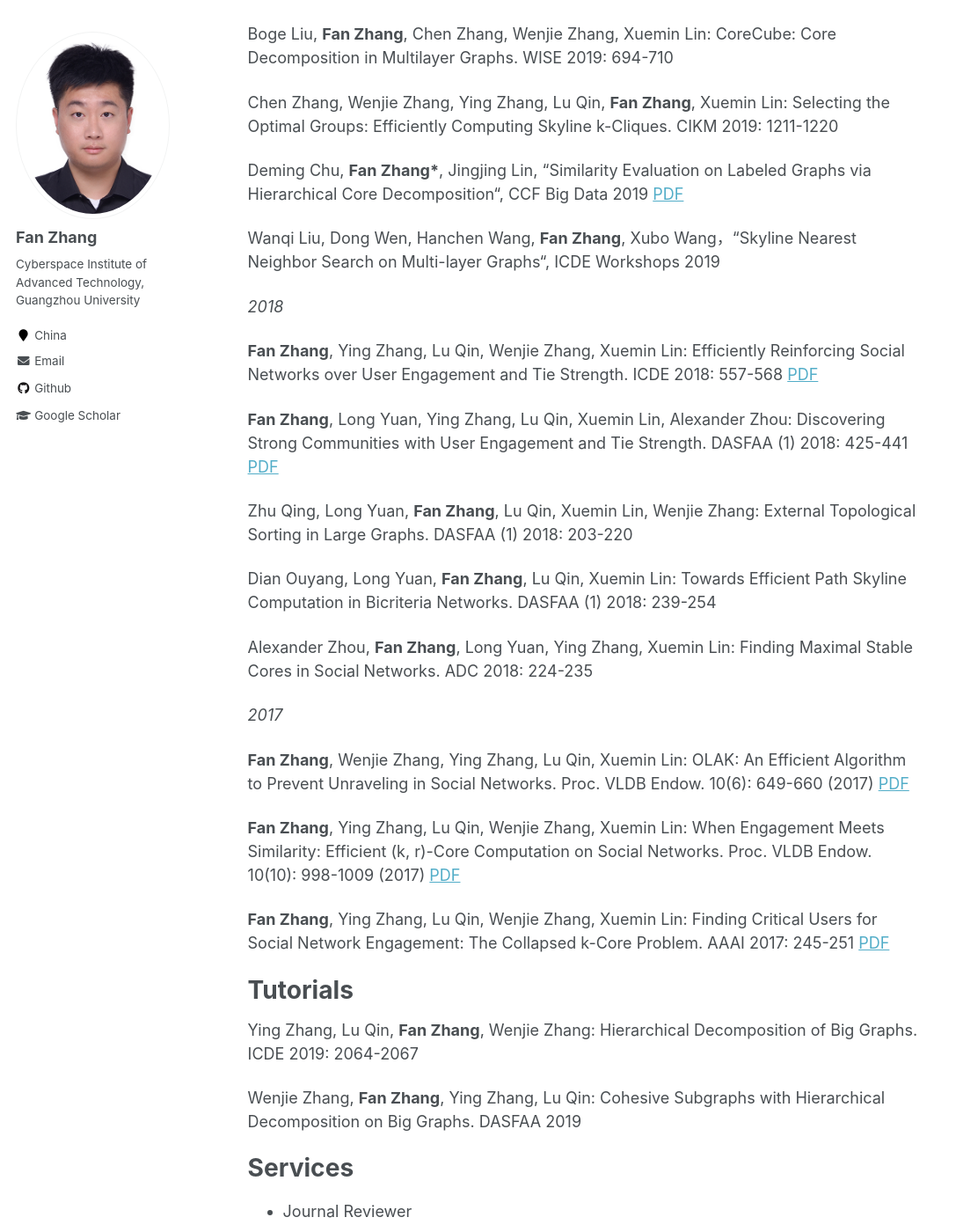
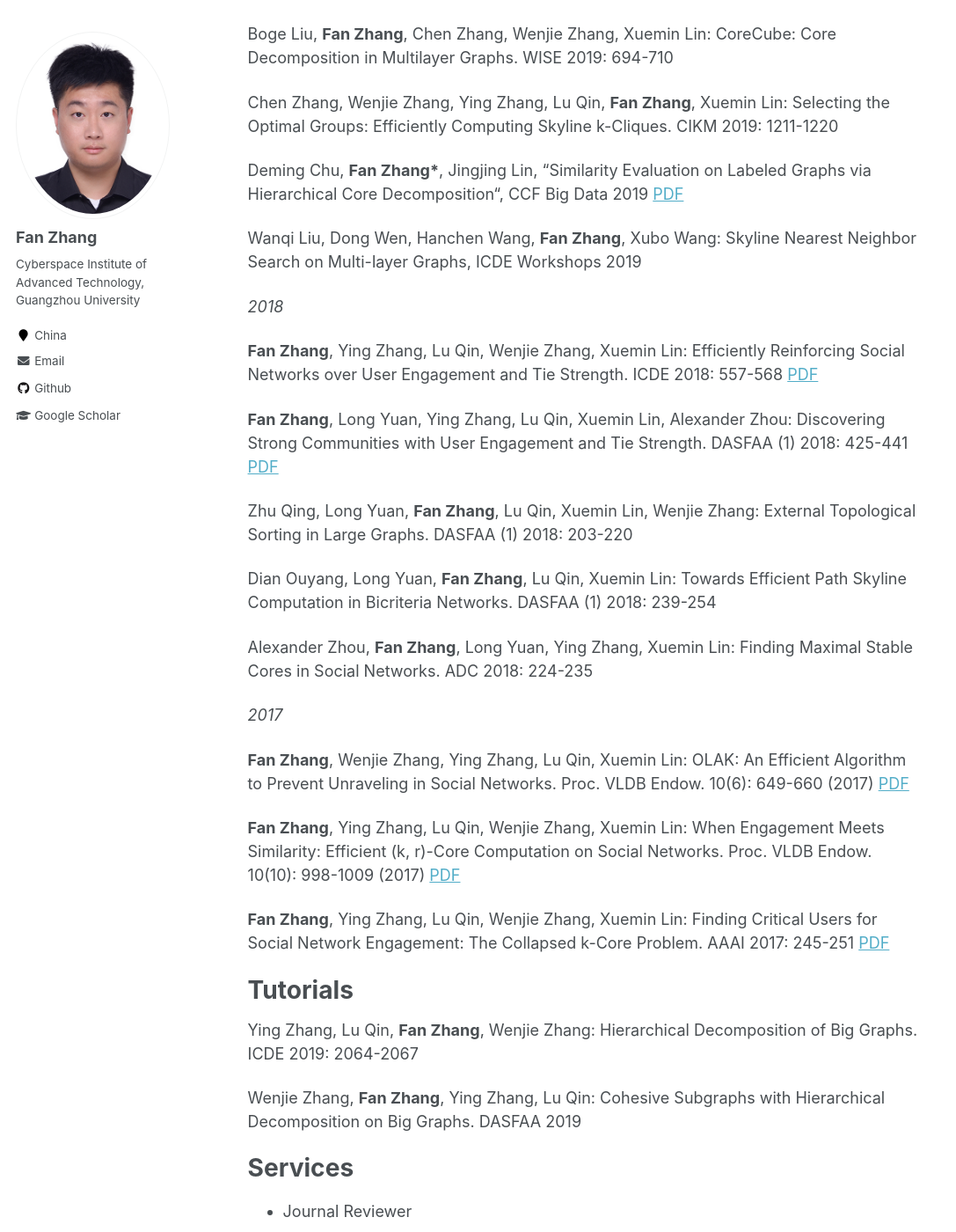
Before and after one commit to fanzhangcs/fanzhangcs.github.io, a Jekyll site: the page built from _pages/about.md, in a window 1280 px wide and 1400 px high, scrolled down 1997 px. Shown: the whole window at 88% size, without its empty margins (0-1087 px from the left). Built offline with Jekyll 4.4.1, drawn with Linux system fonts in a browser that asks for light colours; some of the changed text lies outside the part shown.

```diff
--- a/_pages/about.md
+++ b/_pages/about.md
@@ -60,7 +60,7 @@ Chen Zhang, Wenjie Zhang, Ying Zhang, Lu Qin, **Fan Zhang**, Xuemin Lin: Selecti
 
 Deming Chu, **Fan Zhang\***, Jingjing Lin, “Similarity Evaluation on Labeled Graphs via Hierarchical Core Decomposition“, CCF Big Data 2019 [PDF](https://drive.google.com/file/d/1aegTVmxTcGCezZ1Cg3D0bjxbh_0w5VNV/view?usp=sharing)
 
-Wanqi Liu, Dong Wen, Hanchen Wang, **Fan Zhang**, Xubo Wang，“Skyline Nearest Neighbor Search on Multi-layer Graphs“, ICDE Workshops 2019
+Wanqi Liu, Dong Wen, Hanchen Wang, **Fan Zhang**, Xubo Wang: Skyline Nearest Neighbor Search on Multi-layer Graphs, ICDE Workshops 2019
 
 *2018*
 
```
Also changed, not shown: other parts of _pages/about.md (+1 -1 lines).
